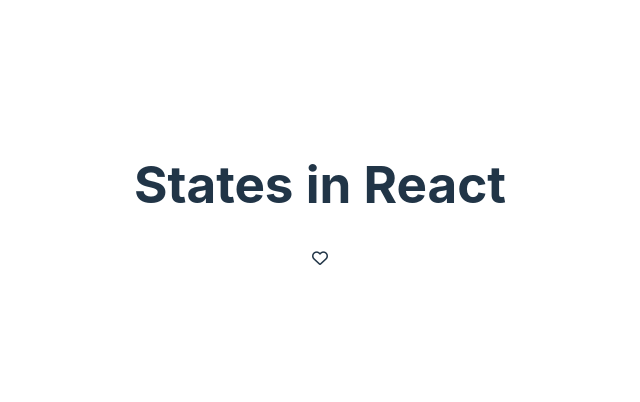
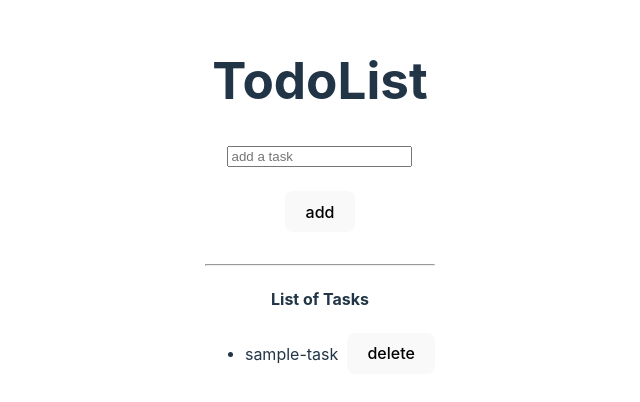
Before and after one commit to singhjashanjot/react-practice-repo, a React (Vite) app: page / in a window 1280 px wide. Shown: the part 196-598 px from the top of the page, without its empty margins (320-960 px from the left). Built offline with nearby package versions, Linux system fonts and the light colour scheme.

Commit message:
basic-todo-functionality

```diff
--- a/package.json
+++ b/package.json
@@ -11,7 +11,8 @@
   },
   "dependencies": {
     "react": "^18.3.1",
-    "react-dom": "^18.3.1"
+    "react-dom": "^18.3.1",
+    "uuid": "^10.0.0"
   },
   "devDependencies": {
     "@eslint/js": "^9.9.0",
--- a/src/App.jsx
+++ b/src/App.jsx
@@ -1,15 +1,15 @@
 import Counter from './Counter'
 import './App.css'
 import Likebutton from './Likebutton'
+import Todolist from './Todolist'
 
 function App() {
 
 
   return (
     <>
-      <h1>States in React </h1>
-      {/* <Counter /> */}
-      <Likebutton />
+      <h1>TodoList</h1>
+      <Todolist />
     </>
   )
 }
--- /dev/null
+++ b/src/Todolist.jsx
@@ -0,0 +1,41 @@
+import { useState } from "react"
+import { v4 as uuidv4 } from 'uuid';
+export default function Todolist() {
+
+    let [todos, settodos] = useState([{ task: "sample-task", id: uuidv4() }])
+    let [newtodo, setnewtodo] = useState("")
+
+    let addnewtask = () => {
+        settodos((prevtodos) => {
+            return [...prevtodos, { task: newtodo, id: uuidv4() }]
+        })
+        setnewtodo("")
+    }
+    let updateinput = (event) => {
+        setnewtodo(event.target.value)
+    }
+    let deltodo = (id) => {
+      settodos((prevtodos)=>todos.filter((prevtodos) => prevtodos.id != id));
+    }
+
+    return (
+        <div>
+            <input placeholder="add a task" value={newtodo} onChange={updateinput} /> <br /><br />
+            <button onClick={addnewtask}> add</button>
+            <br /><br />
+            <hr />
+
+            <h4>List of Tasks</h4>
+            <ul>
+                {
+                    todos.map((todo) => (
+                        <li key={todo.id}>
+                            <span>{todo.task}</span> &nbsp;
+                            <button onClick={() => deltodo(todo.id)}>delete</button>
+
+                        </li>
+                    ))}
+            </ul >
+        </div>
+    )
+}
```
Also changed, not shown: 1 other file (tests, documents, lock files or other folders).
